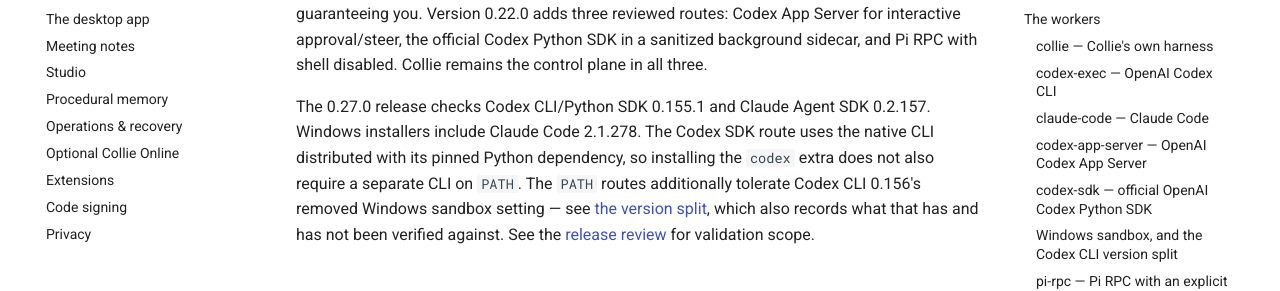
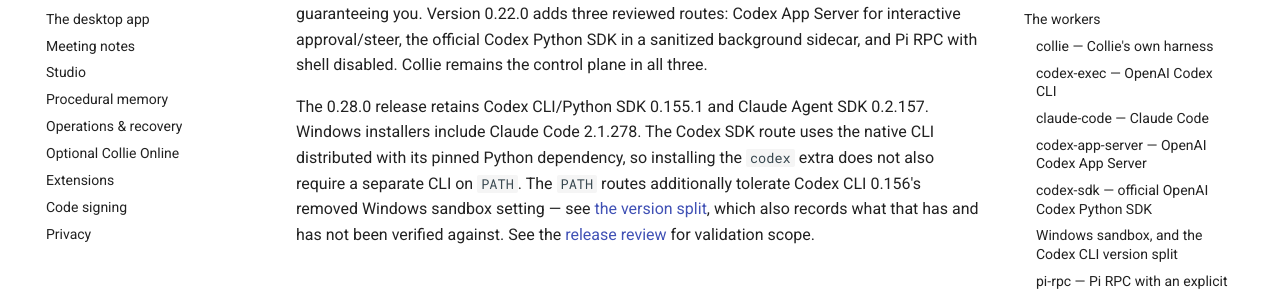
Before and after one commit to colliehq/collie, an MkDocs documentation site: the page built from docs/runners.md, in a window 1280 px wide and 900 px high. Shown: the part 281-572 px from the top of the window. Built offline with MkDocs 1.6.1 and Material for MkDocs 9.7.7, drawn with Linux system fonts in a browser that asks for light colours; comment, search, counter and statistics services are not loaded.

Commit message:
docs: link worker compatibility to the current release

```diff
--- a/docs/runners.md
+++ b/docs/runners.md
@@ -8,14 +8,14 @@
 official Codex Python SDK in a sanitized background sidecar, and Pi RPC with shell disabled. Collie
 remains the control plane in all three.
 
-The 0.27.0 release checks Codex CLI/Python SDK 0.155.1 and Claude Agent SDK
+The 0.28.0 release retains Codex CLI/Python SDK 0.155.1 and Claude Agent SDK
 0.2.157. Windows installers include Claude Code 2.1.278. The Codex SDK route
 uses the native CLI distributed with its pinned Python dependency, so installing
 the `codex` extra does not also require a separate CLI on `PATH`. The `PATH`
 routes additionally tolerate Codex CLI 0.156's removed Windows sandbox setting —
 see [the version split](#windows-sandbox-and-the-codex-cli-version-split), which
 also records what that has and has not been verified against. See the
-[release review](release-0.27.0.md) for validation scope.
+[release review](release-0.28.0.md) for validation scope.
 
 ## Worker is not the same thing as brain
 
```
